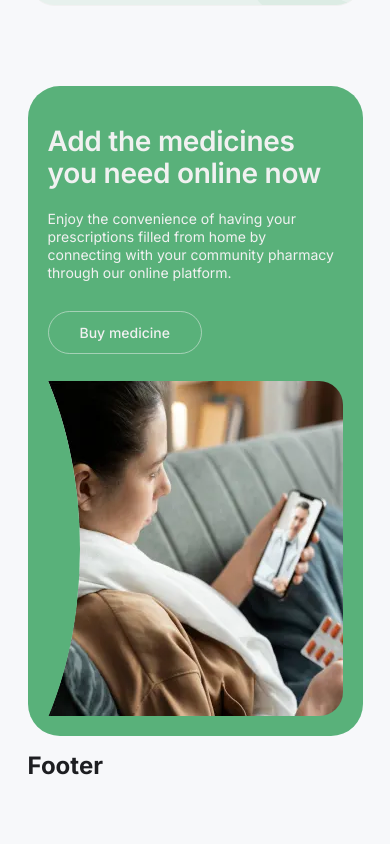
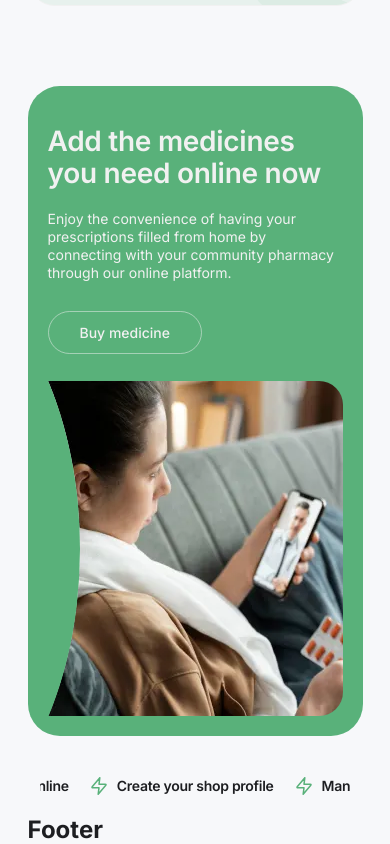
Before and after one commit to Mykhailenko-Oleksandr/e-pharmacy, a Next.js app: page / in a window 390 px wide. Shown: the part 2796-3640 px from the top of the page. Before the commit the page ends 3576 px from the top, so only its background shows below. Built offline with nearby package versions, Linux system fonts and the light colour scheme.

Commit message:
add Features section

```diff
--- a/app/(main)/page.tsx
+++ b/app/(main)/page.tsx
@@ -2,6 +2,7 @@ import Hero from "@/components/Hero/Hero";
 import PromoBanners from "@/components/PromoBanners/PromoBanners";
 import MedicineStores from "@/components/MedicineStores/MedicineStores";
 import PharmacyPromo from "@/components/PharmacyPromo/PharmacyPromo";
+import Features from "@/components/Features/Features";
 
 import { STORES } from "../../temporaryFiles/stores";
 
@@ -12,6 +13,7 @@ export default function Home() {
       <PromoBanners />
       <MedicineStores stores={STORES} />
       <PharmacyPromo />
+      <Features />
     </>
   );
 }
--- /dev/null
+++ b/components/Features/Features.module.css
@@ -0,0 +1,77 @@
+.section {
+  padding: 20px 40px;
+}
+
+.container {
+  padding: 0;
+  overflow: hidden;
+}
+
+.list {
+  display: inline-flex;
+  align-items: center;
+  gap: 20px;
+  width: max-content;
+  white-space: nowrap;
+
+  animation: marquee 30s linear infinite;
+}
+
+.item {
+  display: flex;
+  align-items: center;
+  gap: 8px;
+}
+
+@keyframes marquee {
+  0% {
+    transform: translateX(0);
+  }
+  100% {
+    transform: translateX(-50.5%);
+  }
+}
+
+.icon {
+  fill: none;
+  stroke: #59b17a;
+}
+
+.text {
+  font-weight: 600;
+  font-size: 14px;
+  line-height: 129%;
+  letter-spacing: -0.02em;
+  color: #1d1e21;
+}
+
+@media only screen and (min-width: 768px) {
+  .section {
+    padding: 32px 60px;
+  }
+
+  .list {
+    gap: 32px;
+  }
+
+  .text {
+    line-height: 125%;
+  }
+}
+
+@media only screen and (min-width: 1440px) {
+  .container {
+    padding: 0 144px;
+  }
+
+  .list {
+    animation: unset;
+    gap: unset;
+    width: 100%;
+    justify-content: space-between;
+  }
+
+  .item:nth-child(n + 6) {
+    display: none;
+  }
+}
--- /dev/null
+++ b/components/Features/Features.tsx
@@ -0,0 +1,74 @@
+import css from "./Features.module.css";
+import clsx from "clsx";
+
+export default function Features() {
+  return (
+    <section className={css.section}>
+      <div className={clsx("container", css.container)}>
+        <ul className={css.list}>
+          <li className={css.item}>
+            <svg width={20} height={20} className={css.icon}>
+              <use href="/sprite.svg#lightning"></use>
+            </svg>
+            <p className={css.text}>Take user orders form online</p>
+          </li>
+          <li className={css.item}>
+            <svg width={20} height={20} className={css.icon}>
+              <use href="/sprite.svg#lightning"></use>
+            </svg>
+            <p className={css.text}>Create your shop profile</p>
+          </li>
+          <li className={css.item}>
+            <svg width={20} height={20} className={css.icon}>
+              <use href="/sprite.svg#lightning"></use>
+            </svg>
+            <p className={css.text}>Manage your store</p>
+          </li>
+          <li className={css.item}>
+            <svg width={20} height={20} className={css.icon}>
+              <use href="/sprite.svg#lightning"></use>
+            </svg>
+            <p className={css.text}>Get more orders</p>
+          </li>
+          <li className={css.item}>
+            <svg width={20} height={20} className={css.icon}>
+              <use href="/sprite.svg#lightning"></use>
+            </svg>
+            <p className={css.text}>Storage shed</p>
+          </li>
+
+          <li className={css.item}>
+            <svg width={20} height={20} className={css.icon}>
+              <use href="/sprite.svg#lightning"></use>
+            </svg>
+            <p className={css.text}>Take user orders form online</p>
+          </li>
+          <li className={css.item}>
+            <svg width={20} height={20} className={css.icon}>
+              <use href="/sprite.svg#lightning"></use>
+            </svg>
+            <p className={css.text}>Create your shop profile</p>
+          </li>
+          <li className={css.item}>
+            <svg width={20} height={20} className={css.icon}>
+              <use href="/sprite.svg#lightning"></use>
+            </svg>
+            <p className={css.text}>Manage your store</p>
+          </li>
+          <li className={css.item}>
+            <svg width={20} height={20} className={css.icon}>
+              <use href="/sprite.svg#lightning"></use>
+            </svg>
+            <p className={css.text}>Get more orders</p>
+          </li>
+          <li className={css.item}>
+            <svg width={20} height={20} className={css.icon}>
+              <use href="/sprite.svg#lightning"></use>
+            </svg>
+            <p className={css.text}>Storage shed</p>
+          </li>
+        </ul>
+      </div>
+    </section>
+  );
+}
```
